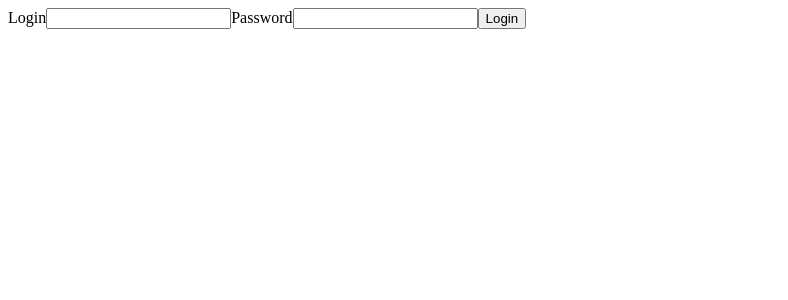
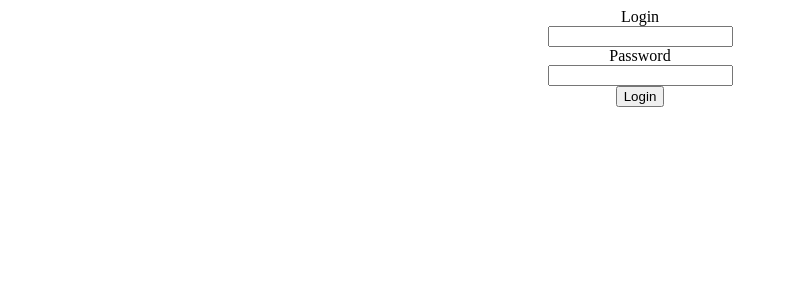
Before and after one commit to shty4ok/debtor, an Angular app: page / in a window 1280 px wide. Shown: the top 300 px of the page, without its empty margins (0-788 px from the left). Built offline with nearby package versions, Linux system fonts and the light colour scheme.

Commit message:
fix some auth styles

```diff
--- a/src/app/auth/auth.component.html
+++ b/src/app/auth/auth.component.html
@@ -1,4 +1,4 @@
-<form [formGroup]="authFg" (ngSubmit)="onSubmit()">
+<form class="authForm" [formGroup]="authFg" (ngSubmit)="onSubmit()">
   <label for="login">Login</label>
     <input formControlName="login" type="text" id="login">
   <label for="password">Password</label>
--- a/src/styles.css
+++ b/src/styles.css
@@ -2,6 +2,12 @@ main {
   display: flex;
   align-items: center;
   justify-content: space-around;
+}
+.authForm {
+ display: flex;
+  align-items: center;
+  justify-content: center;
+  flex-direction: column;
 }
 /* внешние границы таблицы серого цвета толщиной 1px */
 table {border: 1px solid grey;}
```
